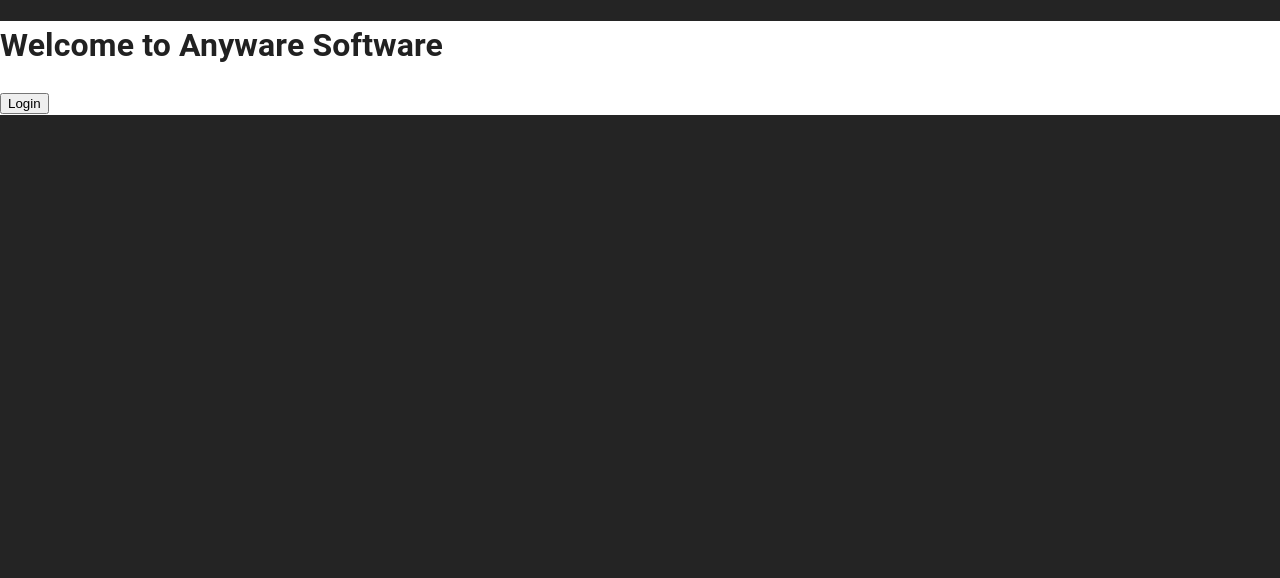
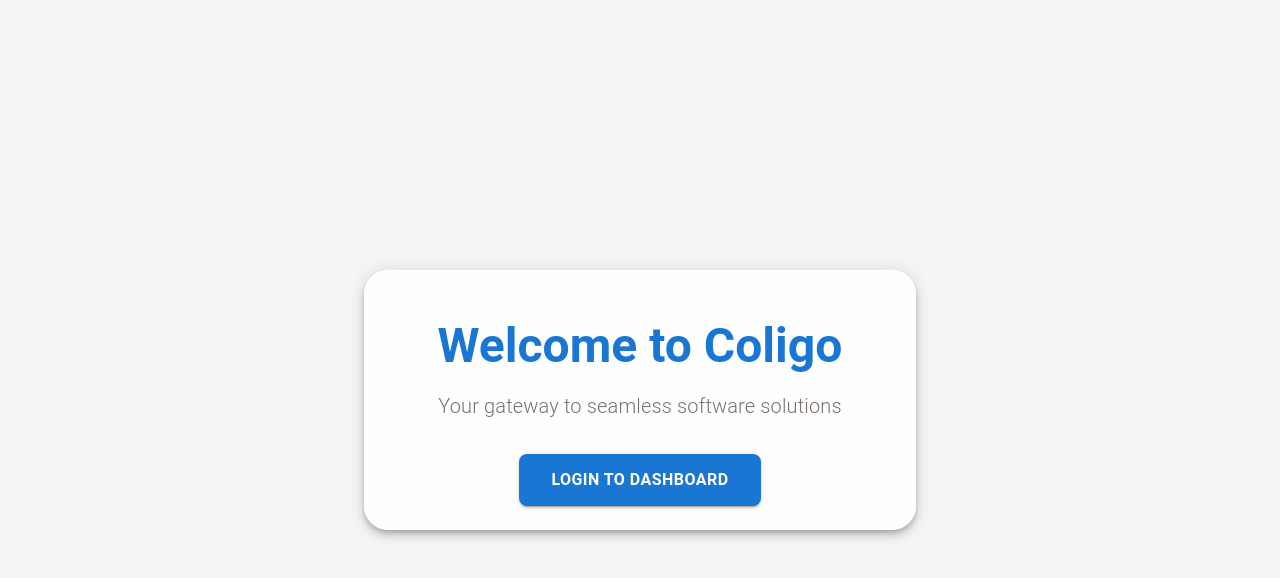
Before and after one commit to Shrief88/Anyware_Software_Task, a React (Vite) app in the folder client/: page / in a window 1280 px wide. Shown: the top 578 px of the page. Built offline with nearby package versions, Linux system fonts and the light colour scheme.

Commit message:
Add home page

```diff
--- a/client/src/main.tsx
+++ b/client/src/main.tsx
@@ -17,7 +17,7 @@
       main: "#1976d2",
     },
     secondary: {
-      main: "#dc004e",
+      main: "hsl(25 5.3% 44.7%)",
     },
   },
 });
--- a/client/src/pages/Home.tsx
+++ b/client/src/pages/Home.tsx
@@ -1,5 +1,14 @@
-import { useNavigate } from 'react-router-dom';
-import { useAuth } from '../context/AuthContext';
+import { useNavigate } from "react-router-dom";
+
+import {
+  Box,
+  Card,
+  CardContent,
+  Typography,
+  Button,
+  Container,
+} from "@mui/material";
+import { useAuth } from "../context/AuthContext";
 
 const Home = () => {
   const { login } = useAuth();
@@ -7,15 +16,65 @@
 
   const handleClick = () => {
     login();
-    navigate('/dashboard');
+    navigate("/dashboard");
   };
 
   return (
-    <div>
-      <h1>Welcome to Anyware Software</h1>
-      <button onClick={handleClick}>Login</button>
-    </div>
-  )
-}
+    <Box
+      sx={{
+        minHeight: "100vh",
+        display: "flex",
+        alignItems: "center",
+        justifyContent: "center",
+        background: "#f5f5f5",
+      }}
+    >
+      <Container maxWidth="sm">
+        <Card
+          elevation={6}
+          sx={{
+            borderRadius: 6,
+            backdropFilter: "blur(10px)",
+            backgroundColor: "rgba(255, 255, 255, 0.9)",
+          }}
+        >
+          <CardContent sx={{ textAlign: "center", py: 6, px: 4 }}>
+            <Typography
+              variant="h3"
+              gutterBottom
+              fontWeight={700}
+              color="primary.main"
+            >
+              Welcome to Coligo
+            </Typography>
+            <Typography
+              variant="h6"
+              color="secondary.main"
+              fontWeight={300}
+              mb={4}
+            >
+              Your gateway to seamless software solutions
+            </Typography>
+            <Button
+              variant="contained"
+              color="primary"
+              size="large"
+              onClick={handleClick}
+              sx={{
+                py: 1.5,
+                px: 4,
+                fontSize: 16,
+                fontWeight: 600,
+                borderRadius: 2,
+              }}
+            >
+              Login to Dashboard
+            </Button>
+          </CardContent>
+        </Card>
+      </Container>
+    </Box>
+  );
+};
 
 export default Home;
--- a/client/tsconfig.node.json
+++ b/client/tsconfig.node.json
@@ -1,5 +1,6 @@
 {
   "compilerOptions": {
+    "incremental": true,
     "tsBuildInfoFile": "./node_modules/.tmp/tsconfig.node.tsbuildinfo",
     "target": "ES2022",
     "lib": ["ES2023"],
```
